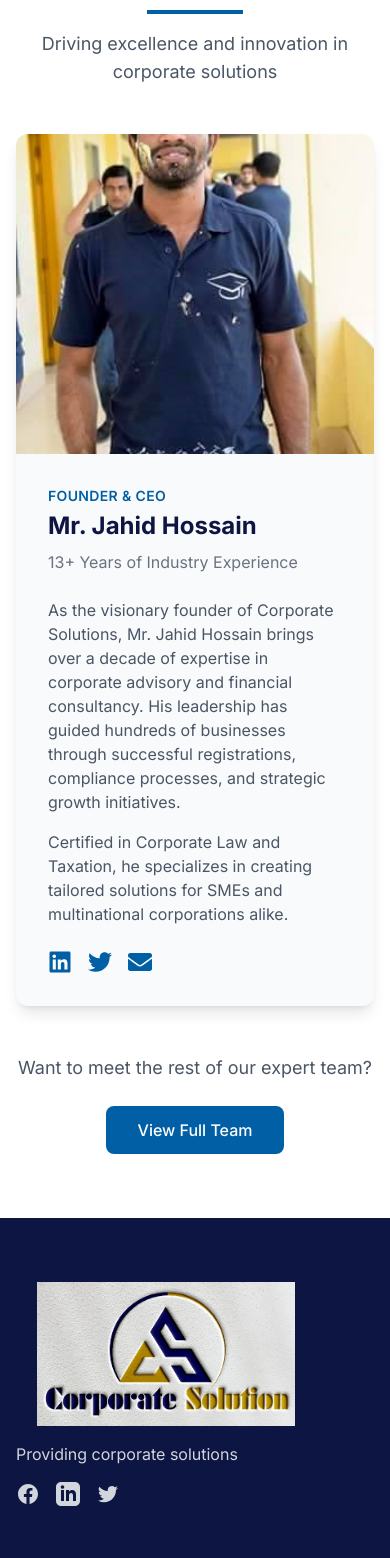
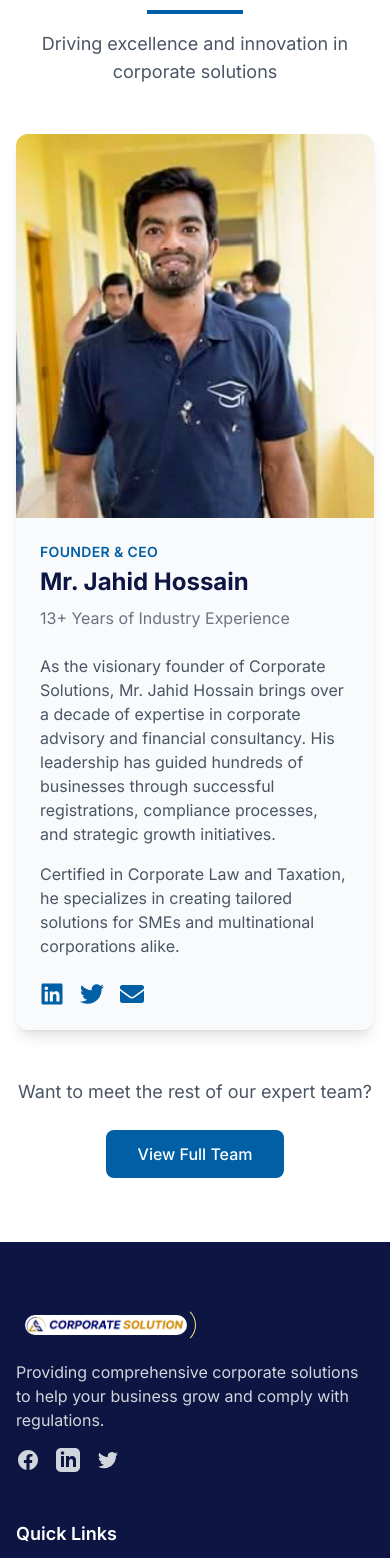
Before and after one commit to Tahsin411934/corporate-solution, a Next.js app: page / in a window 390 px wide. Shown: the part 4880-6438 px from the top of the page. Built offline with nearby package versions, Linux system fonts and the light colour scheme.

Commit message:
added full

```diff
--- a/src/components/Homepage/Footer.tsx
+++ b/src/components/Homepage/Footer.tsx
@@ -8,17 +8,17 @@ const Footer = () => {
         <div className="grid grid-cols-1 md:grid-cols-2 lg:grid-cols-4 gap-12 mb-12">
           {/* Company Info */}
           <div className="space-y-4">
-            <div className="flex items-center">
+           <div className="flex items-center">
               <Image
-                src="/whitelogo.jpg" // Replace with your white logo
+                src="/bannerwhite.png" // Replace with your white logo
                 alt="Corporate Solutions"
-                width={300}
+                width={180}
                 height={100}
-                className="h-36 object-contain"
+                className="p-2 rounded-3xl border border-e-amber-200"
               />
             </div>
             <p className="text-gray-300">
-              Providing corporate solutions
+              Providing comprehensive corporate solutions to help your business grow and comply with regulations.
             </p>
             <div className="flex space-x-4">
               <a href="#" className="text-gray-300 hover:text-white transition-colors">
--- a/src/components/Homepage/MeetTheTeam.tsx
+++ b/src/components/Homepage/MeetTheTeam.tsx
@@ -19,20 +19,21 @@ const MeetTheTeam = () => {
         {/* CEO Profile */}
         <div className="max-w-4xl mx-auto bg-gray-50 rounded-xl overflow-hidden shadow-lg">
           <div className="md:flex">
-            {/* Profile Image */}
-            <div className="md:w-1/3 relative h-80 md:h-auto">
+            {/* Profile Image - Updated for mobile responsiveness */}
+            <div className="md:w-1/3 relative h-96 md:h-auto">
               <Image
                 src="/ceo.jpg" // Replace with your CEO's image
-                alt="Mr. Rahman, Founder & CEO"
+                alt="Mr. Jahid Hossain, Founder & CEO"
                 fill
-                className="object-cover"
+                className="object-cover object-top md:object-center"
                 sizes="(max-width: 768px) 100vw, 33vw"
                 priority
+                style={{ objectPosition: 'top' }}
               />
             </div>
 
             {/* Profile Content */}
-            <div className="md:w-2/3 p-8 md:p-10">
+            <div className="md:w-2/3 p-6 md:p-10">
               <div className="uppercase tracking-wide text-sm text-[#005FA5] font-semibold mb-1">
                 Founder & CEO
               </div>
```
Also changed, not shown: public/bannerwhite.png (added).
